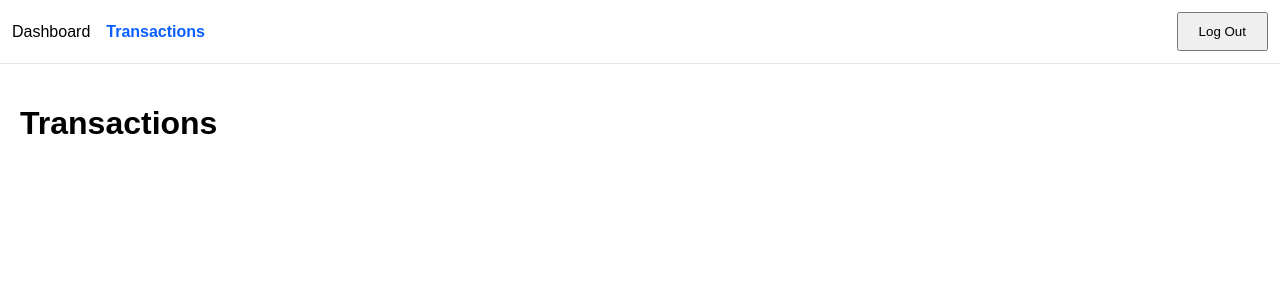
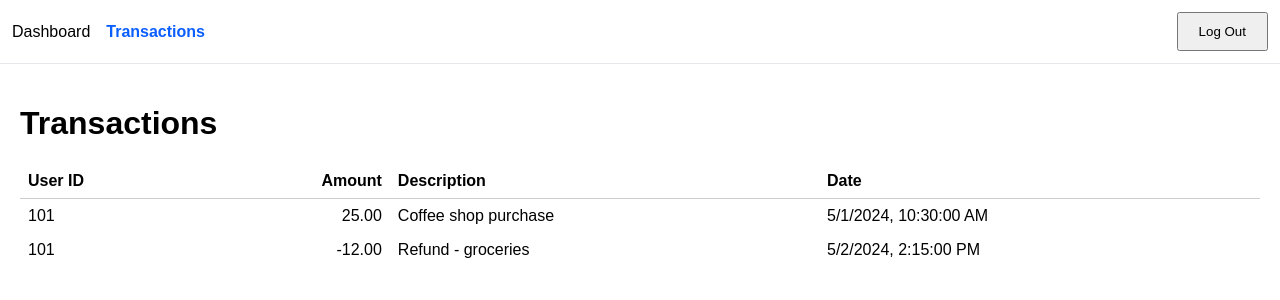
Before and after one commit to nicholas-c-geiger/pennytrail-app, a Next.js app: page /transactions in a window 1280 px wide. Shown: the top 300 px of the page. Built offline with nearby package versions, Linux system fonts and the light colour scheme.

Commit message:
feat: show transactions from Transactions page
Introduce a hardcoded JSON array of transactions on the Transactions page
Display user ID, amount (in dollars), description, and date in a table.
Format amounts and dates for user-friendly display.

```diff
--- a/app/transactions/page.tsx
+++ b/app/transactions/page.tsx
@@ -1,7 +1,44 @@
+const transactions = [
+  {
+    id: 1,
+    userId: 101,
+    amountCents: 2500,
+    description: "Coffee shop purchase",
+    createdAt: new Date("2024-05-01T10:30:00Z"),
+  },
+  {
+    id: 2,
+    userId: 101,
+    amountCents: -1200,
+    description: "Refund - groceries",
+    createdAt: new Date("2024-05-02T14:15:00Z"),
+  },
+];
+
 export default function TransactionsPage() {
   return (
     <main style={{ padding: 20 }}>
       <h1>Transactions</h1>
+      <table style={{ width: '100%', borderCollapse: 'collapse', marginTop: 20 }}>
+        <thead>
+          <tr>
+            <th style={{ borderBottom: '1px solid #ccc', textAlign: 'left', padding: 8 }}>User ID</th>
+            <th style={{ borderBottom: '1px solid #ccc', textAlign: 'right', padding: 8 }}>Amount</th>
+            <th style={{ borderBottom: '1px solid #ccc', textAlign: 'left', padding: 8 }}>Description</th>
+            <th style={{ borderBottom: '1px solid #ccc', textAlign: 'left', padding: 8 }}>Date</th>
+          </tr>
+        </thead>
+        <tbody>
+          {transactions.map(tx => (
+            <tr key={tx.id}>
+              <td style={{ padding: 8 }}>{tx.userId}</td>
+              <td style={{ padding: 8, textAlign: 'right' }}>{(tx.amountCents / 100).toFixed(2)}</td>
+              <td style={{ padding: 8 }}>{tx.description ?? ''}</td>
+              <td style={{ padding: 8 }}>{tx.createdAt.toLocaleString()}</td>
+            </tr>
+          ))}
+        </tbody>
+      </table>
     </main>
   );
 }
```
